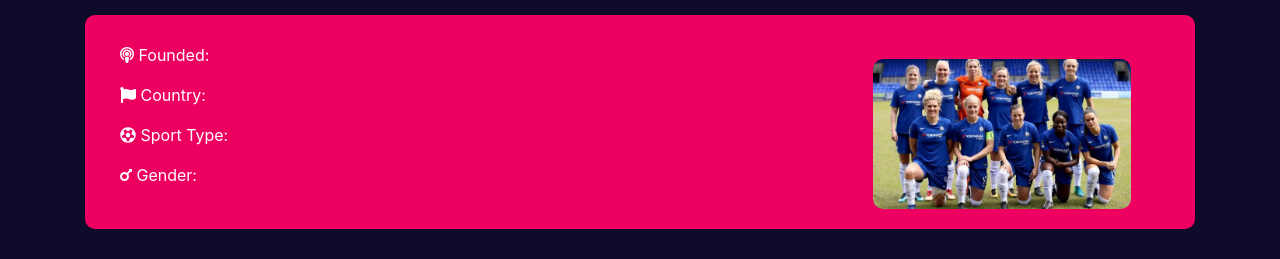
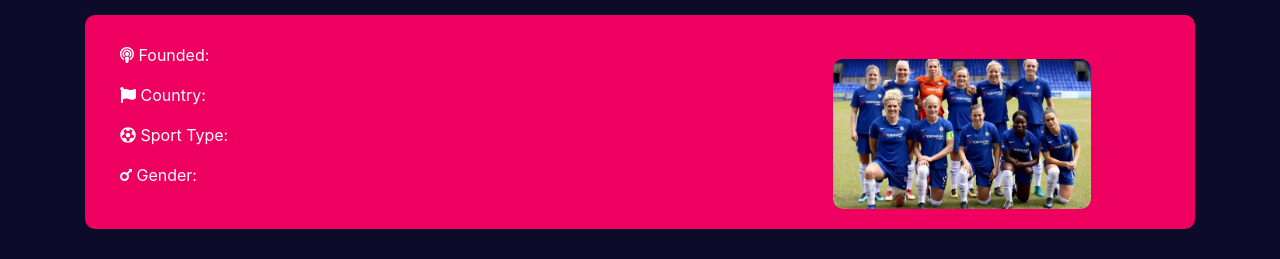
Before and after one commit to Asif-102/popular-football-leagues, a React (Create React App) app: page /league/1 in a window 1280 px wide. Shown: the part 401-660 px from the top of the page. Built offline with nearby package versions, Linux system fonts and the light colour scheme; no server answers.

Commit message:
resize image

```diff
--- a/src/components/LeagueDetail/LeagueDetail.js
+++ b/src/components/LeagueDetail/LeagueDetail.js
@@ -44,9 +44,9 @@ const LeagueDetail = () => {
                         <Col xs={6} md={4}>
                             {
                                 gender === 'Male' ?
-                                <img className="mt-4" src={male} style={{borderRadius:'10px',marginLeft:'40px'}} height="150px" alt=""/>
+                                <img className="mt-4" src={male} style={{borderRadius:'10px'}} height="150px" alt=""/>
                                 :
-                                <img className="mt-4" src={female} style={{borderRadius:'10px',marginLeft:'40px'}} height="150px" alt=""/>
+                                <img className="mt-4" src={female} style={{borderRadius:'10px'}} height="150px" alt=""/>
 
                             }
                         </Col>
```
Also changed, not shown: 1 other file (tests, documents, lock files or other folders).
